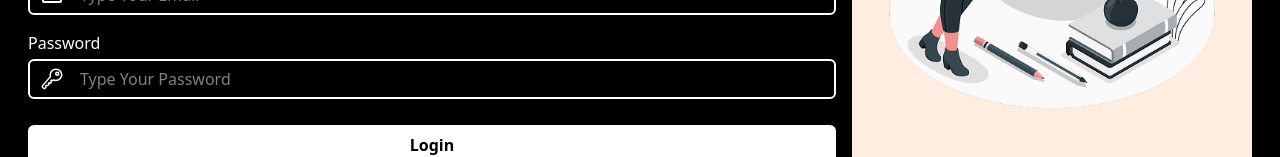
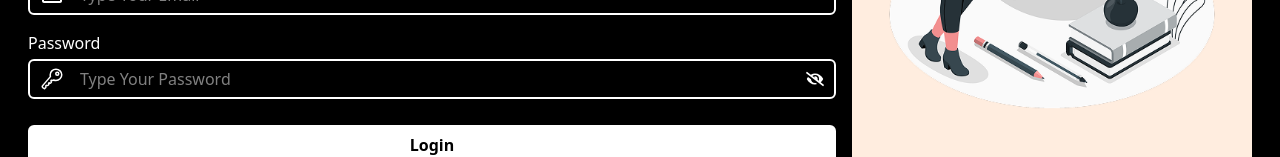
Before and after one commit to khaled955/Quizz-Wizz-App, a React (Vite) app: page / in a window 1280 px wide. Shown: the part 395-552 px from the top of the page. Built offline with nearby package versions, Linux system fonts and the light colour scheme.

Commit message:
add-icon-to-login

```diff
--- a/src/Modules/AuthenticationModules/Components/Login/Login.tsx
+++ b/src/Modules/AuthenticationModules/Components/Login/Login.tsx
@@ -9,7 +9,7 @@ import { axiosInstance } from "../../../../Services/axiosInstance";
 import { EMAIL_VALIDATION, PASSWORD_VALIDATION } from "../../../../Services/validation";
 import useAuth from "../../../../Hooks/useAuth";
 import Cookies from "js-cookie";
-import { FaUser } from "react-icons/fa";
+import { FaEye, FaEyeSlash, FaUser } from "react-icons/fa";
 import { FaUserPlus } from "react-icons/fa";
 import { MdOutlineEmail } from "react-icons/md";
 import { IoKeyOutline } from "react-icons/io5";
@@ -132,8 +132,15 @@ const toastId = toast.loading("Waiting...")
                       className="form-control" id="password" type={showPassword?"text":"password"} placeholder="Type Your Password" />
                                                <IoKeyOutline className="absolute top-[50%] left-3 text-2xl -translate-y-[50%]"/>
 
+                              {showPassword &&  <FaEye onClick={()=>{setShowPassword(current=> !current)}} title={showPassword?"Hide Password":"Show Password"} className="absolute top-[50%] right-3 text-lg cursor-pointer -translate-y-[50%]"/>
+                              }
 
-                              <i title={showPassword?"Hide Password":"Show Password"} onClick={()=>{setShowPassword(current=> !current)}} className={`fa-solid ${!showPassword ? "fa-eye-slash":"fa-eye"} absolute top-[30%] right-3 text-lg cursor-pointer`}></i>
+                              {!showPassword &&  <FaEyeSlash onClick={()=>{setShowPassword(current=> !current)}} title={showPassword?"Hide Password":"Show Password"} className="absolute top-[50%] right-3 text-lg cursor-pointer -translate-y-[50%]"/>
+                              }
+
+
+
+
                      </div>
 
 
```
